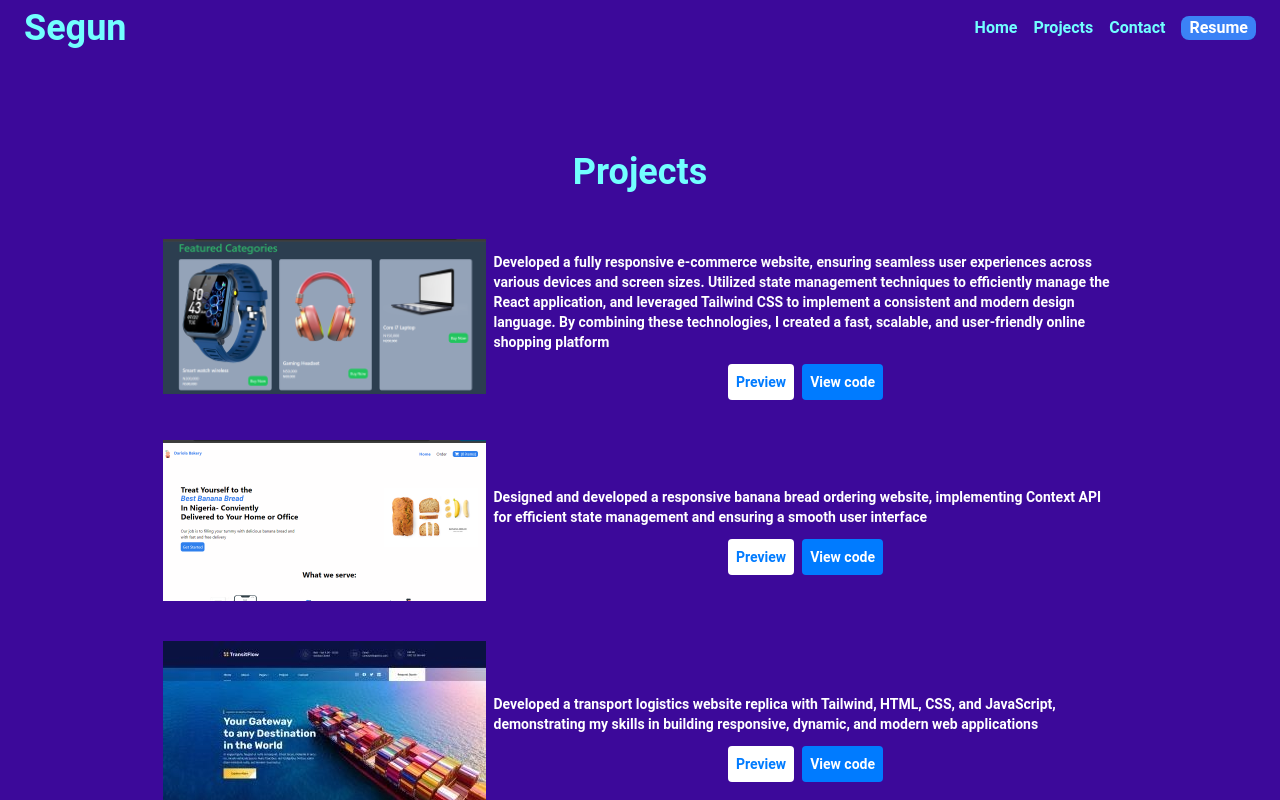
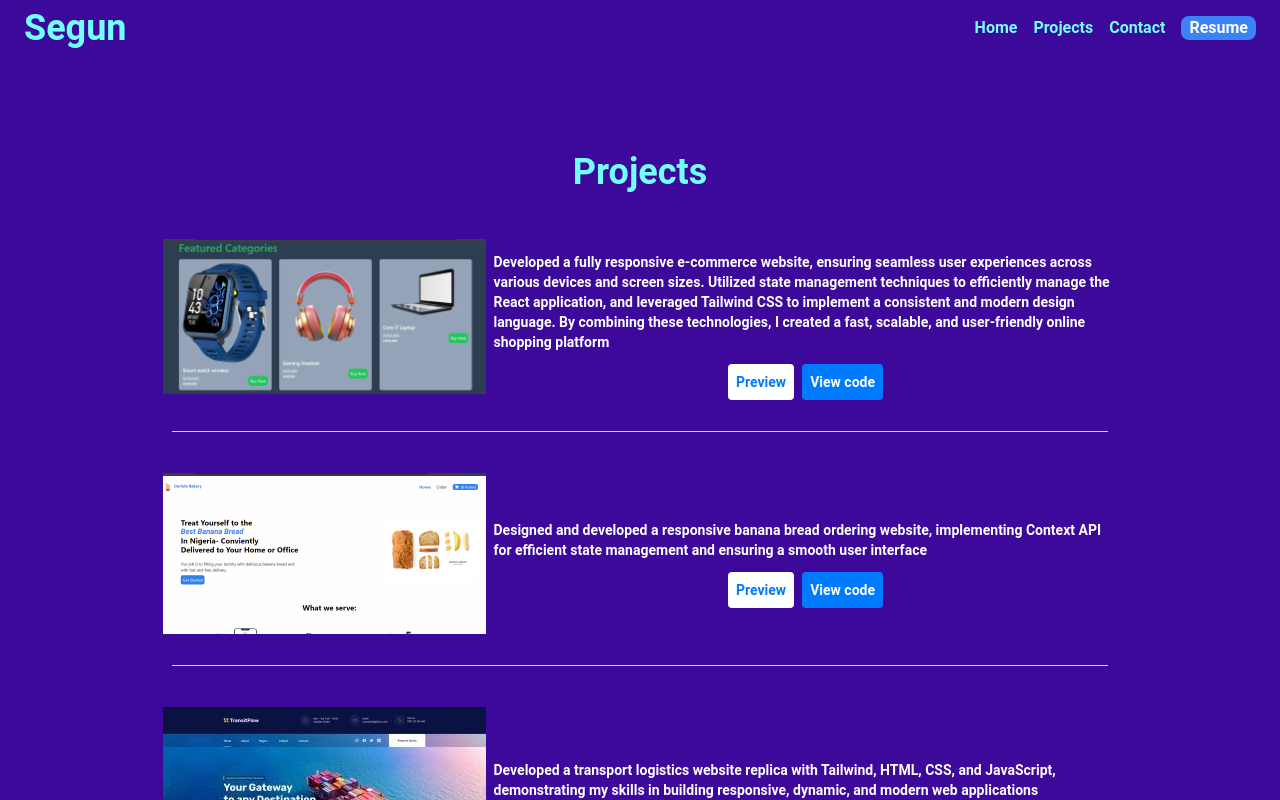
Before and after one commit to Segzyp1000/porfolio, a React (Vite) app: page /project in a window 1280 px wide. Shown: the top 800 px of the page. Built offline with nearby package versions, Linux system fonts and the light colour scheme.

Commit message:
added line

```diff
--- a/src/index.css
+++ b/src/index.css
@@ -7,6 +7,17 @@ body {
   height: auto;
 }
 
+.separator {
+  position: relative;
+  top: -1px;
+  margin-top: 2rem;
+  left: 0;
+  width: 75%;
+  height: 1px;
+  background-color: rgb(114, 255, 255);
+}
+
+
 @media (max-width: 768px) {
   .show {
     display: flex;
--- a/src/pages/ContactPage.jsx
+++ b/src/pages/ContactPage.jsx
@@ -5,10 +5,10 @@ import { FaLinkedinIn } from "react-icons/fa6";
 
 const ContactPage = () => {
   return (
-    <div className="grid grid-cols-1 md:grid-cols-2 gap-4 p-4 mt-20 ">
+    <div className="grid grid-cols-1 md:grid-cols-2 gap-4 p-4 mt-14">
       <div className="flex flex-col justify-center items-center">
         <h1 className="text-4xl font-bold text-darkBlue">Contact</h1>
-        <p className="text-white font-medium w-70">
+        <p className="text-white font-medium w-3/4">
           Interested in learning more about my projects and how we can
           collaborate? Please share your details in the form, and I'll be in
           touch shortly to discuss how my skills and expertise can support your
@@ -21,7 +21,7 @@ const ContactPage = () => {
               to="https://github.com/Segzyp1000"
               target="_blank"
               rel="noopener noreferrer"
-              className="text-white mt-10"
+              className="text-white mt-4"
             >
               <FaGithub />
             </Link>
@@ -29,7 +29,7 @@ const ContactPage = () => {
               to="https://www.linkedin.com/in/segun-olowoyeye-04909b76/"
               target="_blank"
               rel="noopener noreferrer"
-              className="text-white mt-10"
+              className="text-white mt-4"
             >
               <FaLinkedinIn />
             </Link>
@@ -41,7 +41,7 @@ const ContactPage = () => {
         <form action="https://formspree.io/f/mjvnkeqy" method="post">
           <div className="space-y-12 p-4 mx-12 mt-10 rounded">
             <div className="border-b border-gray-900/10 pb-12">
-              <div className="mt-10 grid grid-cols-1 gap-x-6 gap-y-8 sm:grid-cols-6">
+              <div className="grid grid-cols-1 gap-x-6 gap-y-8 sm:grid-cols-6">
                 <div className="sm:col-span-3">
                   <label
                     for="first-name"
--- a/src/pages/ProjectPage.jsx
+++ b/src/pages/ProjectPage.jsx
@@ -48,6 +48,7 @@ const ProjectPage = () => {
             </div>
           </div>
         </div>
+        <div className="separator"></div>
         <div className="mt-10 flex flex-wrap justify-center items-center text-white text-sm space-x-2">
           <a
             href="https://dariola-banana-bread.vercel.app/"
@@ -82,6 +83,7 @@ const ProjectPage = () => {
             </div>
           </div>
         </div>
+        <div className="separator"></div>
         <div className="mt-10 flex flex-wrap justify-center items-center text-white text-sm space-x-2">
           <a
             href="https://logisticstransport.onrender.com/"
@@ -116,6 +118,7 @@ const ProjectPage = () => {
             </div>
           </div>
         </div>
+        <div className="separator"></div>
         <div className="mt-10 flex flex-wrap justify-center items-center text-white text-sm space-x-2">
           <a
             href="https://segzyp1000.github.io/hngtask2/"
```
